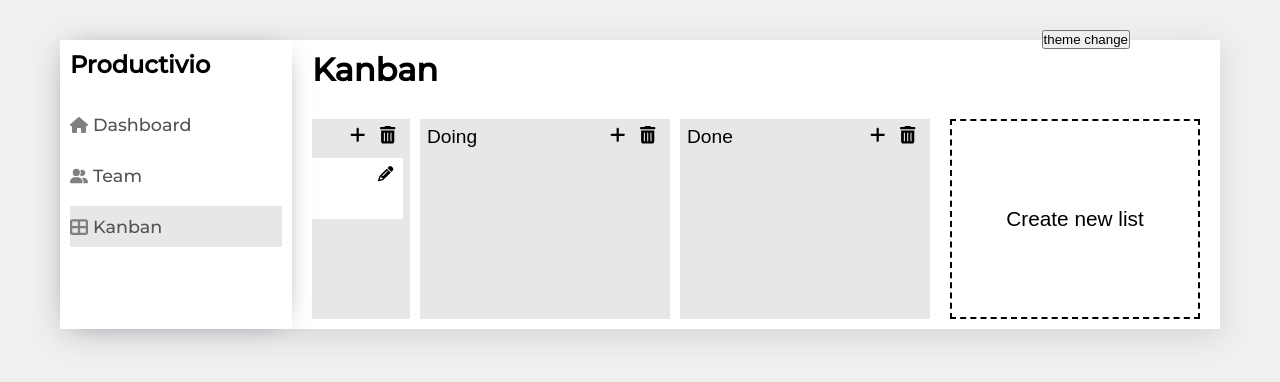
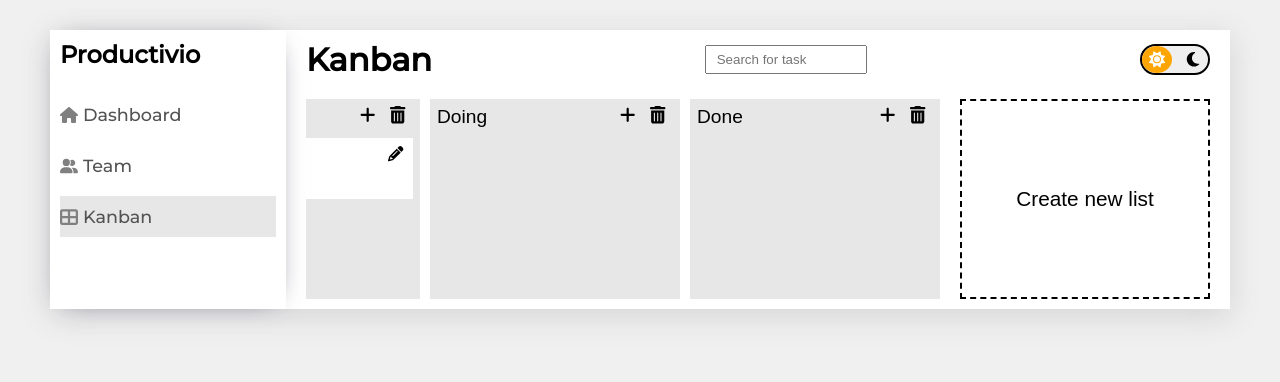
Before and after one commit to MichalKaniowski/kanban-board, a React (Vite) app: page / in a window 1280 px wide. Shown: the top 382 px of the page. Built offline with nearby package versions, Linux system fonts and the light colour scheme.

Commit message:
Update styles for theme switcher

```diff
--- a/src/App.module.css
+++ b/src/App.module.css
@@ -1,7 +1,7 @@
 .body {
   background-color: var(--clr-bg);
   min-height: 100vh;
-  padding: 40px 60px;
+  padding: 30px 50px;
 }
 
 .main {
--- a/src/App.tsx
+++ b/src/App.tsx
@@ -6,13 +6,29 @@ import { KanbanContextProvider } from "./store/KanbanContext";
 
 function App() {
   const [themeIsDark, setThemeIsDark] = useState(false);
+  const [firstRun, setFirstRun] = useState(true);
 
   useEffect(() => {
+    if (
+      firstRun &&
+      window.matchMedia &&
+      window.matchMedia("(prefers-color-scheme: dark)").matches
+    ) {
+      setThemeIsDark(true);
+      setFirstRun(false);
+      return;
+    }
+
+    //for modals to have access to global variables
     const overlayContainer = document.querySelector("#root-overlay");
     if (overlayContainer) {
       overlayContainer.className = themeIsDark ? "dark-theme" : "light-theme";
     }
   }, [themeIsDark]);
+
+  function themeChangeHandler(themeIsDark: boolean) {
+    setThemeIsDark(themeIsDark);
+  }
 
   return (
     <div
@@ -23,14 +39,11 @@ function App() {
       <main className={styles.main}>
         <SideMenu />
         <KanbanContextProvider>
-          <KanbanBoard />
+          <KanbanBoard
+            onThemeChange={themeChangeHandler}
+            themeIsDark={themeIsDark}
+          />
         </KanbanContextProvider>
-        <button
-          onClick={() => setThemeIsDark((prevValue) => !prevValue)}
-          style={{ position: "absolute", top: "30px", right: "150px" }}
-        >
-          theme change
-        </button>
       </main>
     </div>
   );
--- a/src/components/kanbanboard/KanbanBoard.module.css
+++ b/src/components/kanbanboard/KanbanBoard.module.css
@@ -3,15 +3,102 @@
   padding: 10px 20px;
 }
 
+.top-container {
+  display: flex;
+  justify-content: space-between;
+  align-items: center;
+}
+
 .main-heading {
   color: var(--clr-text);
-  margin-bottom: 30px;
+}
+
+.top-container input {
+  padding: 5px 10px;
+  width: 18%;
+}
+
+.theme-button {
+  border-radius: 50px;
+  padding: 5px 7px;
+  display: flex;
+  justify-content: space-between;
+  align-items: center;
+  position: relative;
+  border: 2px solid;
+}
+
+.theme-button svg {
+  cursor: pointer;
+}
+
+.theme-button.light-theme {
+  border-color: #000;
+}
+
+.theme-button.dark-theme {
+  border-color: #fff;
+}
+
+.theme-button.dark-theme {
+  background-color: #000;
+}
+
+.theme-button svg:first-child {
+  margin-right: 20px;
+}
+
+.sun,
+.moon {
+  z-index: 1;
+  width: 16px;
+}
+
+.theme-button.light-theme .sun {
+  color: #fff;
+}
+
+.theme-button.light-theme .moon {
+  color: #000;
+}
+
+.theme-button.dark-theme .sun {
+  color: #fff;
+}
+
+.theme-button.dark-theme .moon {
+  color: #fff;
+}
+
+.theme-button.light-theme .ball {
+  background-color: orange;
+}
+
+.theme-button.dark-theme .ball {
+  background-color: grey;
+}
+
+.ball {
+  width: 45%;
+  height: 100%;
+  border-radius: 100%;
+  background-color: red;
+  position: absolute;
+}
+
+.light-theme .ball {
+  left: 0;
+}
+
+.dark-theme .ball {
+  right: 0;
 }
 
 .row {
   display: grid;
   grid-template-columns: 5fr 1fr;
   gap: 20px;
+  margin-top: 20px;
 }
 
 .lists-container {
--- a/src/components/kanbanboard/KanbanBoard.tsx
+++ b/src/components/kanbanboard/KanbanBoard.tsx
@@ -1,11 +1,18 @@
 import { nanoid } from "nanoid";
+import { FontAwesomeIcon } from "@fortawesome/react-fontawesome";
+import { faMoon, faSun } from "@fortawesome/free-solid-svg-icons";
 import { useContext, useEffect } from "react";
 import styles from "./KanbanBoard.module.css";
 import KanbanList from "./KanbanList";
 import NewKanbanList from "./NewKanbanList";
 import { KanbanContext } from "../../store/KanbanContext";
 
-export default function KanbanBoard() {
+type Props = {
+  onThemeChange: (themeIsDark: boolean) => void;
+  themeIsDark: boolean;
+};
+
+export default function KanbanBoard({ onThemeChange, themeIsDark }: Props) {
   const kanbanContext = useContext(KanbanContext);
   const kanbanListsLength = kanbanContext.lists.length;
 
@@ -30,7 +37,7 @@ export default function KanbanBoard() {
     });
 
     //automatic scrolling when new list is added
-    const listsLength = Number(listsContainer.children.length);
+    const listsLength = listsContainer.children.length;
     if (listsLength === 0) {
       return;
     }
@@ -45,9 +52,40 @@ export default function KanbanBoard() {
     kanbanContext.onListAdd({ id: nanoid(), name: newList, items: [] });
   }
 
+  function themeChangeHandler(theme: string) {
+    if (theme === "light") {
+      onThemeChange(false);
+    } else {
+      onThemeChange(true);
+    }
+  }
+
   return (
     <div className={styles["kanban-board"]}>
-      <h1 className={styles["main-heading"]}>Kanban</h1>
+      <div className={styles["top-container"]}>
+        <h1 className={styles["main-heading"]}>Kanban</h1>
+        <input placeholder="Search for task" />
+        <button
+          className={`${styles["theme-button"]} ${
+            themeIsDark ? styles["dark-theme"] : styles["light-theme"]
+          }`}
+        >
+          <FontAwesomeIcon
+            onClick={() => themeChangeHandler("light")}
+            className={styles.sun}
+            icon={faSun}
+            size="lg"
+          />
+
+          <FontAwesomeIcon
+            onClick={() => themeChangeHandler("dark")}
+            className={styles.moon}
+            icon={faMoon}
+            size="lg"
+          />
+          <div className={styles.ball}></div>
+        </button>
+      </div>
       <div className={styles.row}>
         <div id="lists-container" className={styles["lists-container"]}>
           {lists.map((list) => (
```
